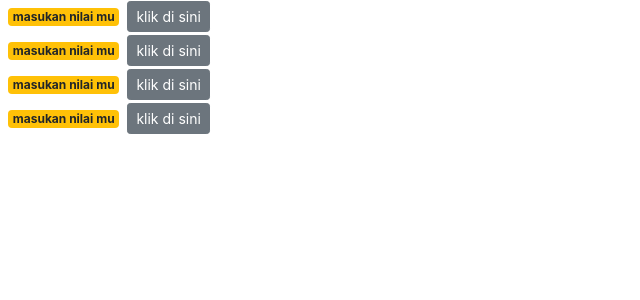
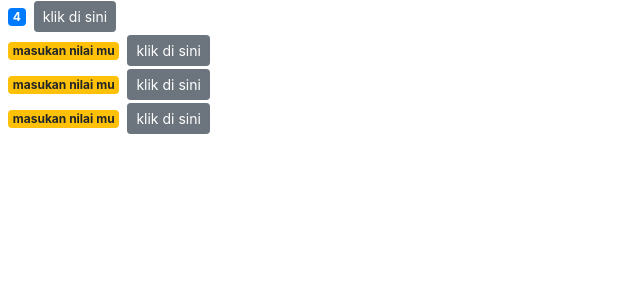
Before and after one commit to halalan/composing-components, a React (Create React App) app: page / in a window 1280 px wide. Shown: the top 300 px of the page, without its empty margins (0-640 px from the left). Built offline with nearby package versions, Linux system fonts and the light colour scheme.

Commit message:
Passing Data to Components

```diff
--- a/src/components/counter.jsx
+++ b/src/components/counter.jsx
@@ -4,12 +4,12 @@
 export default class Counter extends Component {
 
  state = {
- count: 0
+ value: this.props.value
  };
 
 handleIncrement = Product => {
   console.log(Product);
-    this.setState({count: this.state.count + 1});
+    this.setState({value: this.state.value + 1});
 };
 doHandleIncrement = () => {
   this.handleIncrement({ id: 1});
@@ -31,12 +31,12 @@
 
   getBadgeClasses() {
       let classes = "badge m-2 badge-";
-      classes += this.state.count === 0? "warning" : "primary";
+      classes += this.state.value === 0? "warning" : "primary";
       return classes;
   }
 
   formatCount() {
-    const {count} = this.state;
-    return count === 0 ? "masukan nilai mu" : count;
+    const {value} = this.state;
+    return value === 0 ? "masukan nilai mu" : value;
   }
 }
--- a/src/components/counters.jsx
+++ b/src/components/counters.jsx
@@ -6,7 +6,7 @@
  class Counters extends Component {
     state = {
         counters: [
-            { id: 1, value: 0},
+            { id: 1, value: 4},
             { id: 2, value: 0},
             { id: 3, value: 0},
             { id: 4, value: 0}
@@ -15,7 +15,8 @@
   render() {
     return (
       <div>
-       { this.state.counters.map(counter => <Counter key={counter.id}/>)}
+       { this.state.counters.map(counter =>
+         <Counter key={counter.id} value={counter.value} selected={true}/>)}
       </div>
     )
   }
```
